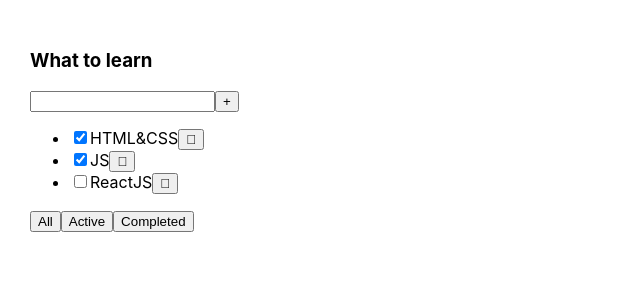
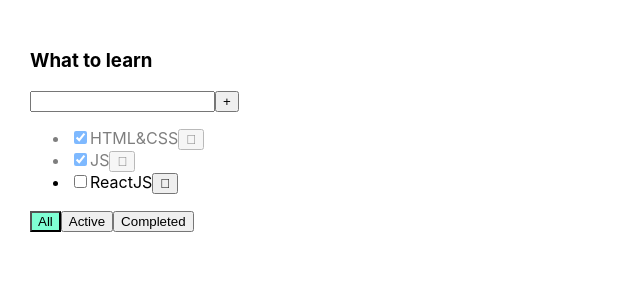
Before and after one commit to genamontana/3-todolist, a React (Create React App) app: page / in a window 1280 px wide. Shown: the top 300 px of the page, without its empty margins (0-640 px from the left). Built offline with nearby package versions, Linux system fonts and the light colour scheme.

Commit message:
04 Monday completed

```diff
--- a/src/App.css
+++ b/src/App.css
@@ -1,8 +1,24 @@
 .App {
-  padding: 30px;
-  display: flex;
+    padding: 30px;
+    display: flex;
 }
 
 .App > div {
-  margin-right: 50px;
+    margin-right: 50px;
 }
+
+.error {
+    border: red 1px solid;
+}
+
+.error-message {
+    color: red;
+}
+
+.active-filter {
+    background-color: aquamarine;
+}
+
+.is-done {
+    opacity: 0.5;
+}
--- a/src/App.tsx
+++ b/src/App.tsx
@@ -38,9 +38,9 @@
         setTasks(newTask)
     }
 
-    function changeTaskStatus(id:string,isDone:boolean) {
+    function changeTaskStatus(id: string, isDone: boolean) {
         let task = tasks.find(t => t.id === id)
-        if (task){
+        if (task) {
             task.isDone = isDone;
             setTasks([...tasks])
         }
@@ -53,7 +53,8 @@
                       removeTask={removeTask}
                       changeFilter={changeFilter}
                       addTask={addTask}
-                      changeTaskStatus={changeTaskStatus}/>
+                      changeTaskStatus={changeTaskStatus}
+                      filter={filter}/>
         </div>
     );
 }
--- a/src/Todolist.tsx
+++ b/src/Todolist.tsx
@@ -14,17 +14,22 @@
     changeFilter: (value: FilterValuesType) => void
     addTask: (title: string) => void
     changeTaskStatus: (id: string, isDone: boolean) => void
+    filter: string
 }
 
 
 export function Todolist(props: TodolistPropsType) {
 
-    let [title, setTitle] = useState<string>('')
+    const [title, setTitle] = useState<string>('')
+    const [error, setError] = useState<string | null>(null)
+
 
     const addTask = () => {
         if (title.trim() !== '') {
-            props.addTask(title)
+            props.addTask(title.trim())
             setTitle('')
+        } else {
+            setError('Title is required')
         }
 
     }
@@ -32,6 +37,7 @@
         setTitle(e.currentTarget.value)
     }
     const onKeyPressHandler = (e: KeyboardEvent<HTMLInputElement>) => {
+        setError(null)
         if (e.key === 'Enter') {
             addTask()
         }
@@ -52,9 +58,10 @@
             <div>
                 <input value={title}
                        onChange={onChangeHandler}
-                       onKeyPress={onKeyPressHandler}/>
-                <button onClick={addTask}>+
-                </button>
+                       onKeyPress={onKeyPressHandler}
+                       className={error ? 'error' : ''}/>
+                <button onClick={addTask}>+</button>
+                {error && <div className={'error-message'}>{error}</div>}
             </div>
             <ul>
 
@@ -68,7 +75,7 @@
                         }
 
                         return (
-                            <li key={t.id}>
+                            <li key={t.id} className={t.isDone ? 'is-done' : ''}>
                                 <input type="checkbox"
                                        checked={t.isDone}
                                        onChange={onChangeHandler}
@@ -83,9 +90,15 @@
                 }
             </ul>
             <div>
-                <button onClick={onAllClickHandler}>All</button>
-                <button onClick={onActiveClickHandler}>Active</button>
-                <button onClick={onCompletedClickHandler}>Completed</button>
+                <button className={props.filter === 'all' ? 'active-filter' : ''}
+                        onClick={onAllClickHandler}>All
+                </button>
+                <button className={props.filter === 'active' ? 'active-filter' : ''}
+                        onClick={onActiveClickHandler}>Active
+                </button>
+                <button className={props.filter === 'completed' ? 'active-filter' : ''}
+                        onClick={onCompletedClickHandler}>Completed
+                </button>
             </div>
         </div>
     )
```
